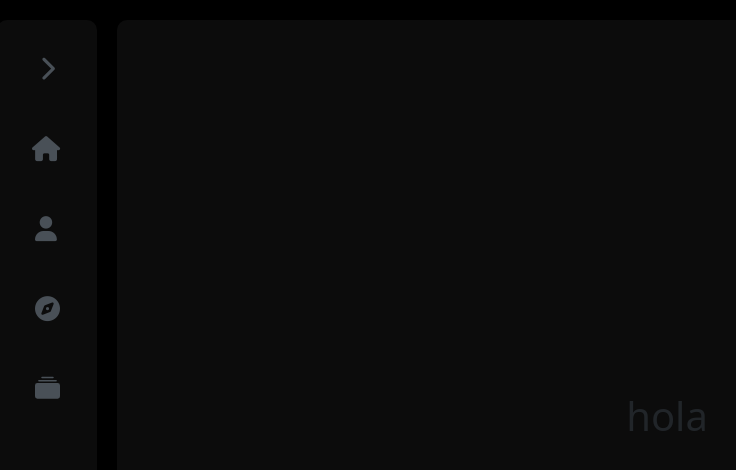
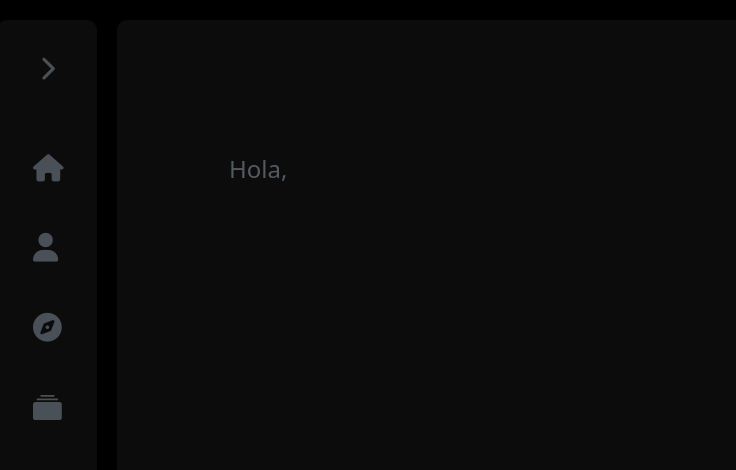
Before and after one commit to prosiquem/final-project-client, a React (Vite) app: page /home in a window 1280 px wide. Shown: the top 470 px of the page, without its empty margins (33-769 px from the left). Built offline with nearby package versions, Linux system fonts and the light colour scheme.

Commit message:
changes when user is logged

```diff
--- a/src/components/Navigation/Navigation.css
+++ b/src/components/Navigation/Navigation.css
@@ -7,7 +7,7 @@
     width: 100px;
     display: flex;
     flex-direction: column;
-    align-items: flex-end;
+    align-items: flex-start;
     margin-left: 30px;
     margin-top: 2.5vh;
     position: fixed;
@@ -26,15 +26,15 @@
     background-color: transparent;
     color: #495057;
     border: none;
-    margin-top: 30px;
-    margin: 10px 20px;
+    margin-top: 20px;
+    margin-left: 20px;
     display: flex;
     justify-content: flex-start;
     align-items: center;
-    font-size: 25px;
+    font-size: 1.8em;
     cursor: pointer;
     transition: background-color 0.3s ease, color 0.3s ease;
-    padding-left: 18px;
+    padding-left: 16px;
     position: relative;
 }
 
@@ -45,7 +45,7 @@
 
 .sidebar .nav-button:focus {
     color: #b5b1ad;
-    background-color: #87325f5c;
+    background-color: #8625595c !important;
 }
 
 .sidebar .nav-button-home {
@@ -55,15 +55,14 @@
     background-color: transparent;
     color: #495057;
     border: none;
-    margin-top: 30px;
-    margin: 10px 20px;
+    margin-left: 20px;
     display: flex;
     justify-content: flex-start;
     align-items: center;
-    font-size: 25px;
+    font-size: 1.7em;
     cursor: pointer;
     transition: background-color 0.3s ease, color 0.3s ease;
-    padding-left: 15px;
+    padding-left: 16px;
     position: relative;
 }
 
@@ -76,6 +75,7 @@
     color: #b5b1ad;
     background-color: #87325f5c;
 }
+
 
 @keyframes fadeIn {
     0% {
@@ -104,15 +104,17 @@
     animation: fadeIn 0.5s ease-in-out forwards;
 }
 
-.sidebar .button-expand,
-.sidebar .button-retract {
+.sidebar .nav-button-expand,
+.sidebar .nav-button-retract {
     width: 60px;
     height: 60px;
     border-radius: 5px;
     background-color: transparent;
     color: #495057;
     border: none;
-    margin: 10px 20px;
+    margin-left: 20px;
+    margin-top: 10px;
+    margin-bottom: 40px;
     display: flex;
     justify-content: center;
     align-items: center;
@@ -121,9 +123,16 @@
     transition: background-color 0.3s ease, color 0.3s ease, transform 0.3s ease;
 }
 
-.sidebar .button-expand:hover,
-.sidebar .button-retract:hover {
+.sidebar .nav-button-expand:hover,
+.sidebar .nav-button-retract:hover {
     color: #b5b1ad;
     background-color: transparent;
     transform: scale(1.1);
 }
+
+.avatar-img {
+    width: 31px;
+    height: 31px;
+    border-radius: 50%;
+    margin-left: -1px;
+}
--- a/src/components/Navigation/Navigation.jsx
+++ b/src/components/Navigation/Navigation.jsx
@@ -1,10 +1,13 @@
-import { Button, Nav, Navbar } from 'react-bootstrap'
-import { useState } from 'react'
+import { Button, Container, Nav, Navbar } from 'react-bootstrap'
+import { useState, useContext } from 'react'
+import { CollectionFill, PlusCircleFill } from 'react-bootstrap-icons'
+import { AuthContext } from './../../contexts/auth.context'
 import './Navigation.css'
-import { CollectionFill } from 'react-bootstrap-icons'
 
 const Navigation = () => {
+
     const [isExpanded, setIsExpanded] = useState(false)
+    const { loggedUser } = useContext(AuthContext)
 
     const toggleExpand = () => {
         setIsExpanded(!isExpanded)
@@ -13,14 +16,15 @@ const Navigation = () => {
     return (
         <Navbar className={`sidebar ${isExpanded ? 'expanded' : ''}`}>
             <Nav className="flex-column w-100">
+
                 {!isExpanded && (
-                    <Button className="button-expand" onClick={toggleExpand}>
+                    <Button className="nav-button-expand" onClick={toggleExpand}>
                         <i className="fa fa-chevron-right"></i>
                     </Button>
                 )}
 
                 {isExpanded && (
-                    <Button className="button-retract" onClick={toggleExpand}>
+                    <Button className="nav-button-retract" onClick={toggleExpand}>
                         <i className="fa fa-chevron-left"></i>
                     </Button>
                 )}
@@ -31,7 +35,15 @@ const Navigation = () => {
                 </Button>
 
                 <Button className="nav-button">
-                    <i className="fa-solid fa-user"></i>
+                    {loggedUser?.avatar ? (
+                        <img
+                            src={loggedUser.avatar}
+                            alt="Avatar"
+                            className="avatar-img"
+                        />
+                    ) : (
+                        <i className="fa-solid fa-user"></i>
+                    )}
                     {isExpanded && <span className="button-title">Perfil</span>}
                 </Button>
 
@@ -44,6 +56,7 @@ const Navigation = () => {
                     <CollectionFill />
                     {isExpanded && <span className="button-title">Mi biblioteca</span>}
                 </Button>
+
             </Nav>
         </Navbar>
     )
--- a/src/components/SignUpForm/SignUpForm.css
+++ b/src/components/SignUpForm/SignUpForm.css
@@ -3,6 +3,13 @@
     justify-content: center;
     gap: 30px;
     margin-bottom: 20px;
+}
+
+.submit-button-container {
+    width: 100%;
+    display: flex;
+    justify-content: center;
+    gap: 20px;
 }
 
 .custom-focus-button {
--- a/src/components/SignUpForm/SignUpForm.jsx
+++ b/src/components/SignUpForm/SignUpForm.jsx
@@ -1,6 +1,6 @@
 import { useState } from "react"
 import { Button, Col, Container, Form, Row } from "react-bootstrap"
-import { useNavigate } from "react-router-dom"
+import { Link, useNavigate } from "react-router-dom"
 import authServices from "../../services/auth.services"
 import Select from "react-select"
 import makeAnimated from "react-select/animated"
@@ -65,7 +65,7 @@ const SignUpForm = () => {
     const musicGenres = [
         { value: "Pop", label: "Pop" },
         { value: "Rock", label: "Rock" },
-        { value: "Blues", label: "Blues" },
+        { value: "Rap", label: "Rap" },
     ]
 
     const socialMedia = [
@@ -199,9 +199,15 @@ const SignUpForm = () => {
             )}
 
             <Container className="submit-button-container">
-                <Button className="custom-primary-button" type="submit">
+                <Button
+                    className="custom-primary-button"
+                    type="submit">
                     Registrarse
                 </Button>
+
+                <Link to="/login">
+                    <Button className="custom-secondary-button">Ya tengo una cuenta</Button>
+                </Link>
             </Container>
         </Form>
     )
--- a/src/index.css
+++ b/src/index.css
@@ -18,7 +18,7 @@ button.custom-primary-button {
 
 button.custom-primary-button:hover {
   color: #e1e1e1;
-  background-color: #752b53d8;
+  background-color: #74224ed8;
 }
 
 button.custom-secondary-button {
--- a/src/pages/Homepage/Homepage.css
+++ b/src/pages/Homepage/Homepage.css
@@ -0,0 +1,17 @@
+.homepage-greeting-container {
+    position: absolute;
+    top: 135px;
+    left: 100px;
+    margin: 0;
+}
+
+.homepage-greeting-container h1 {
+    font-size: 1.5em;
+    color: #525a62;
+    user-select: none;
+    font-weight: 300;
+}
+
+.username {
+    color: #e1e1e1;
+}
--- a/src/pages/Homepage/Homepage.jsx
+++ b/src/pages/Homepage/Homepage.jsx
@@ -1,17 +1,20 @@
-import React from 'react'
+import React, { useContext } from 'react'
 import { Button, Col, Container, Row } from "react-bootstrap"
+import { AuthContext } from './../../contexts/auth.context'
 import './Homepage.css'
-import { Link } from 'react-router-dom'
 
 const Homepage = () => {
+
+    const { loggedUser } = useContext(AuthContext)
+
     return (
         <div className="home-page">
+
             <Container className="page-container">
-
                 <Row>
                     <Col>
-                        <Container className="launchpage-buttons-container">
-                            <h1>hola</h1>
+                        <Container className="homepage-greeting-container">
+                            <h1>Hola, <span className="username">{loggedUser ? loggedUser.username : ''}</span></h1>
                         </Container>
                     </Col>
                 </Row>
```
Also changed, not shown: src/components/ExpandableSearchBar/ExpandableSearchBar.jsx (added, +11 -0 lines), src/components/ExpandableSearchBar/ExpandableSearchBar.css (added).
